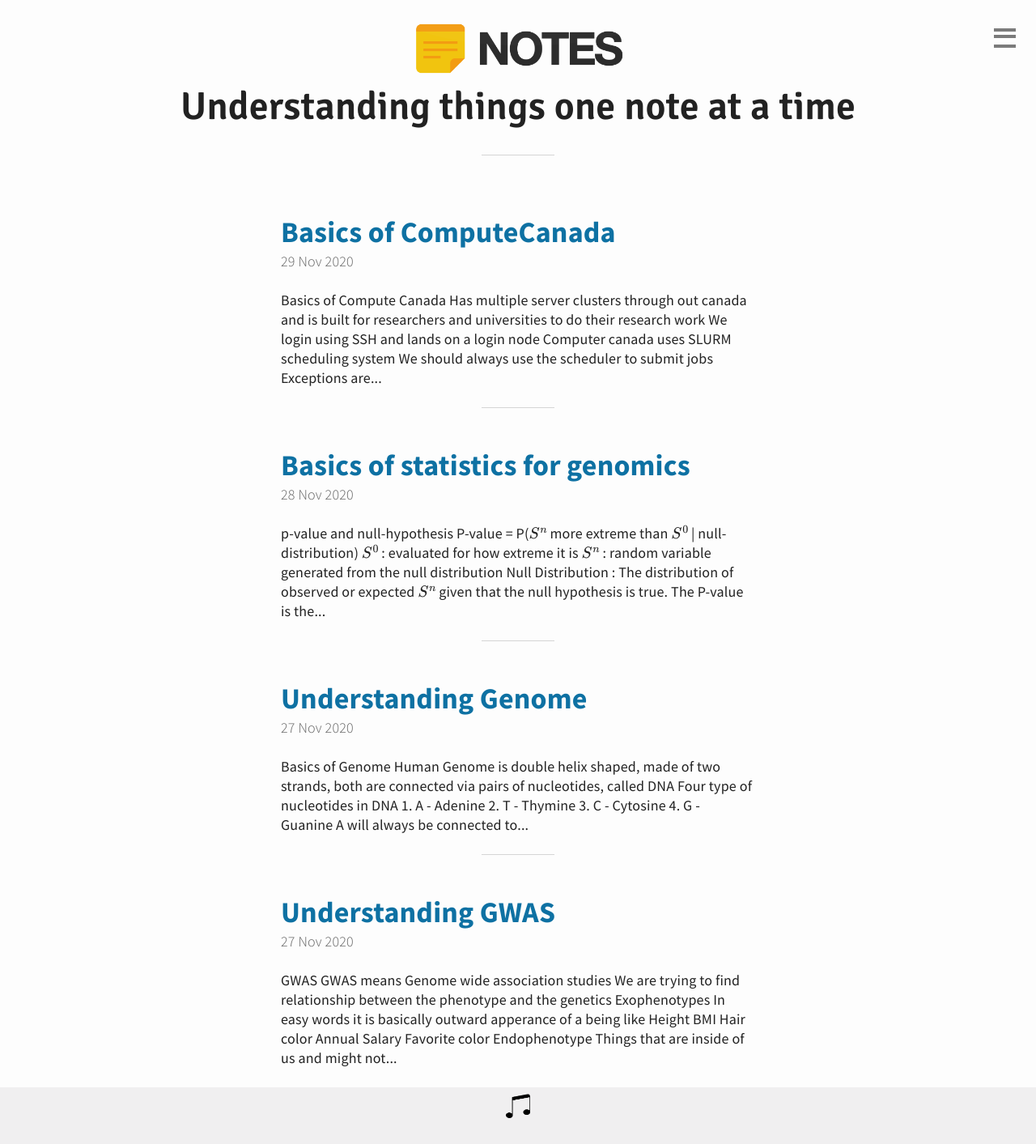
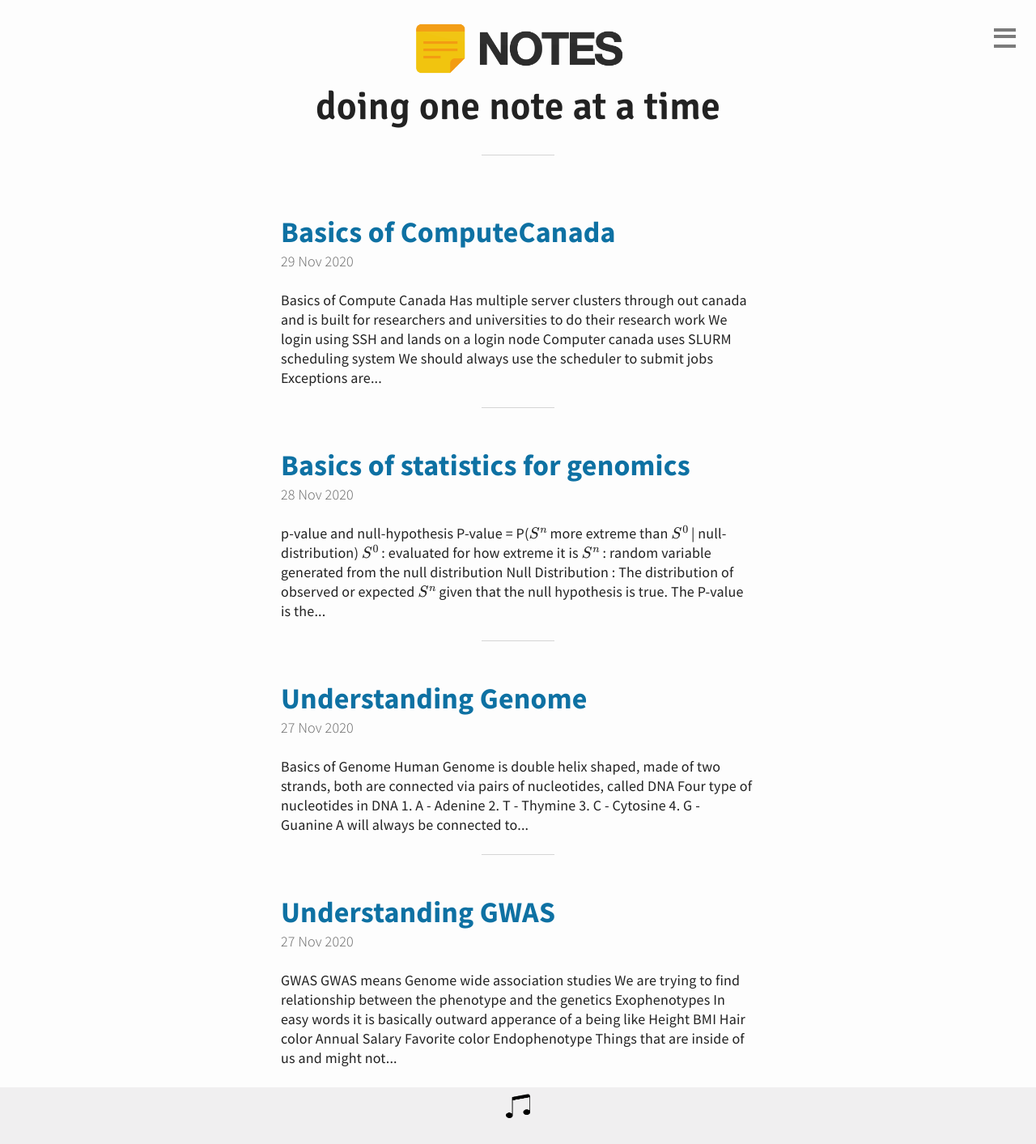
Before and after one commit to webhash/webhash.github.io, a Jekyll site: the page built from index.html, in a window 1280 px wide. Shown: the whole page at 81% size. Built offline with Jekyll 4.4.1, drawn with Linux system fonts in a browser that asks for light colours; formulas are drawn with MathJax 3; the list of posts is cut into pages by our own code.

Commit message:
Update _config.yml

```diff
--- a/_config.yml
+++ b/_config.yml
@@ -1,5 +1,5 @@
 # Site settings
-title: "Understanding things one note at a time"
+title: "doing one note at a time"
 description: "Blog site with support for Latex!!!"
 url: "https://webhash.github.io/"
 author:
```
